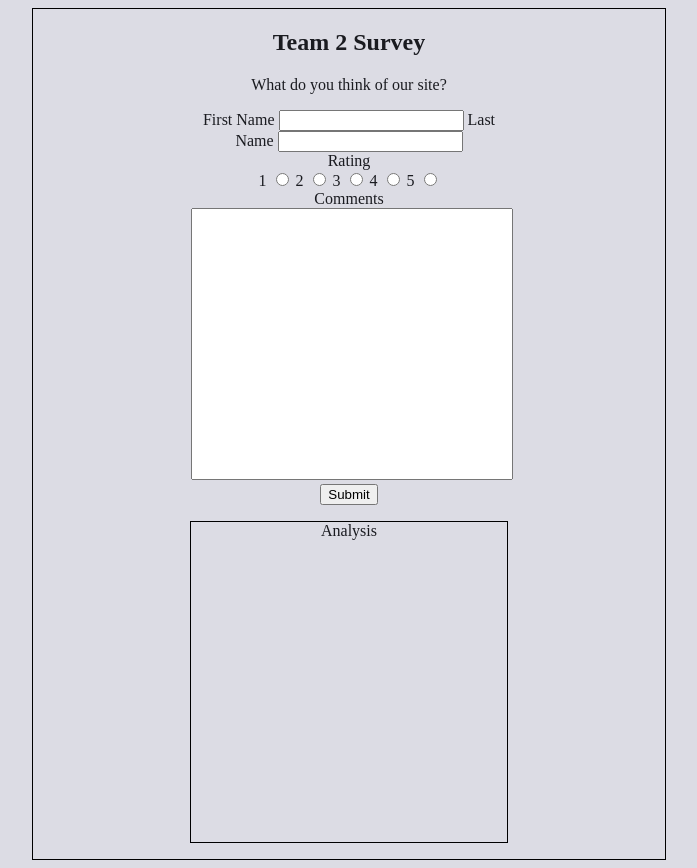
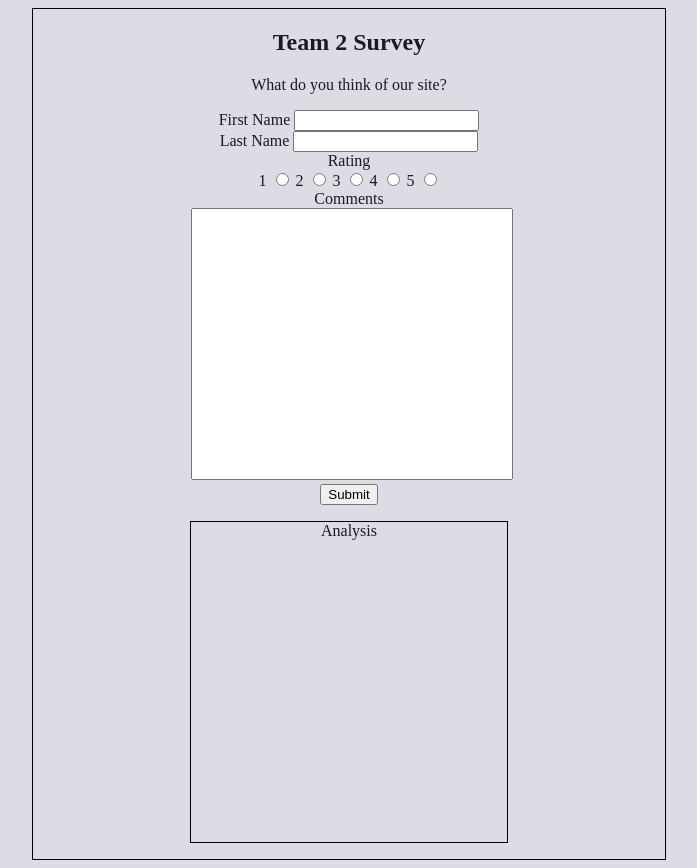
Before and after one commit to rtmoffat/az4, a plain HTML site: page index.html in a window 1280 px wide. Shown: the whole page, without its empty margins (291-988 px from the left). Drawn offline with Linux system fonts and the light colour scheme.

Commit message:
Reformatting

```diff
--- a/index.html
+++ b/index.html
@@ -21,7 +21,7 @@
                 <h2>Team 2 Survey</h2>
                 <p>What do you think of our site?</p>
                 <label for="fname" name="fname">First Name</label>
-                <input id="fname" type="text"/>
+                <input id="fname" type="text"/><br/>
                 <label for="lname" name="lname">Last Name</label>
                 <input id="lname" type="text"/><br/>
                 Rating<br/>
```
